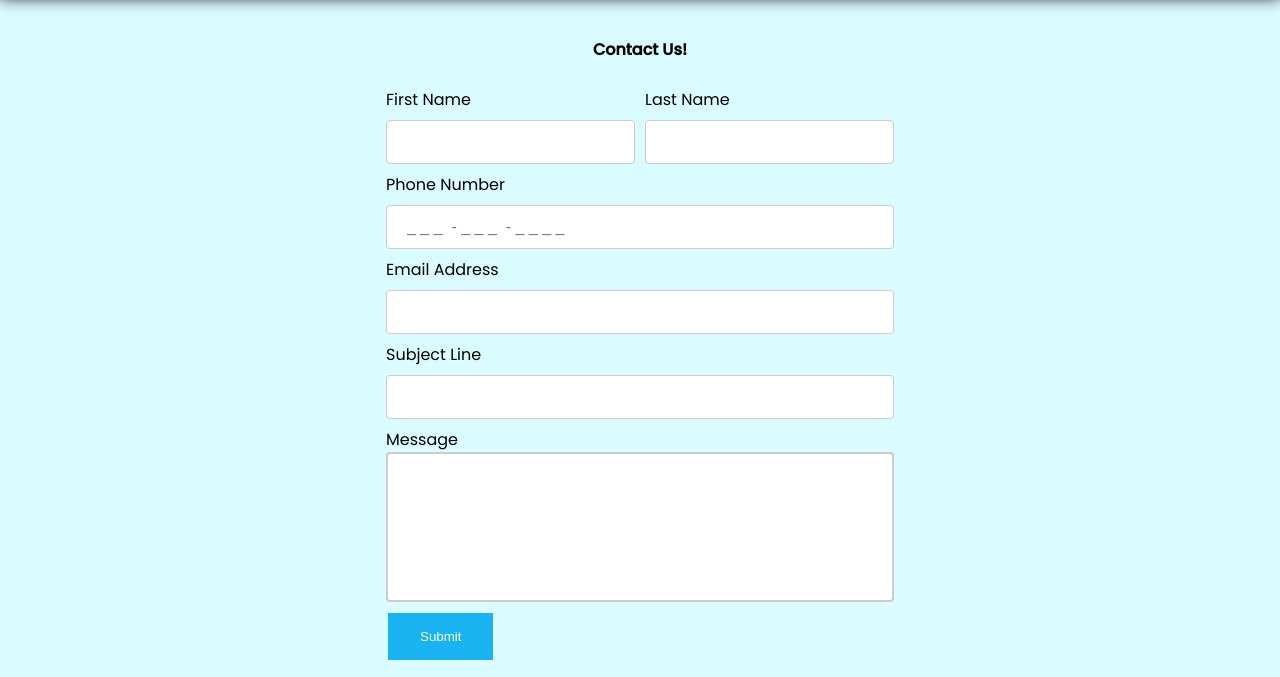
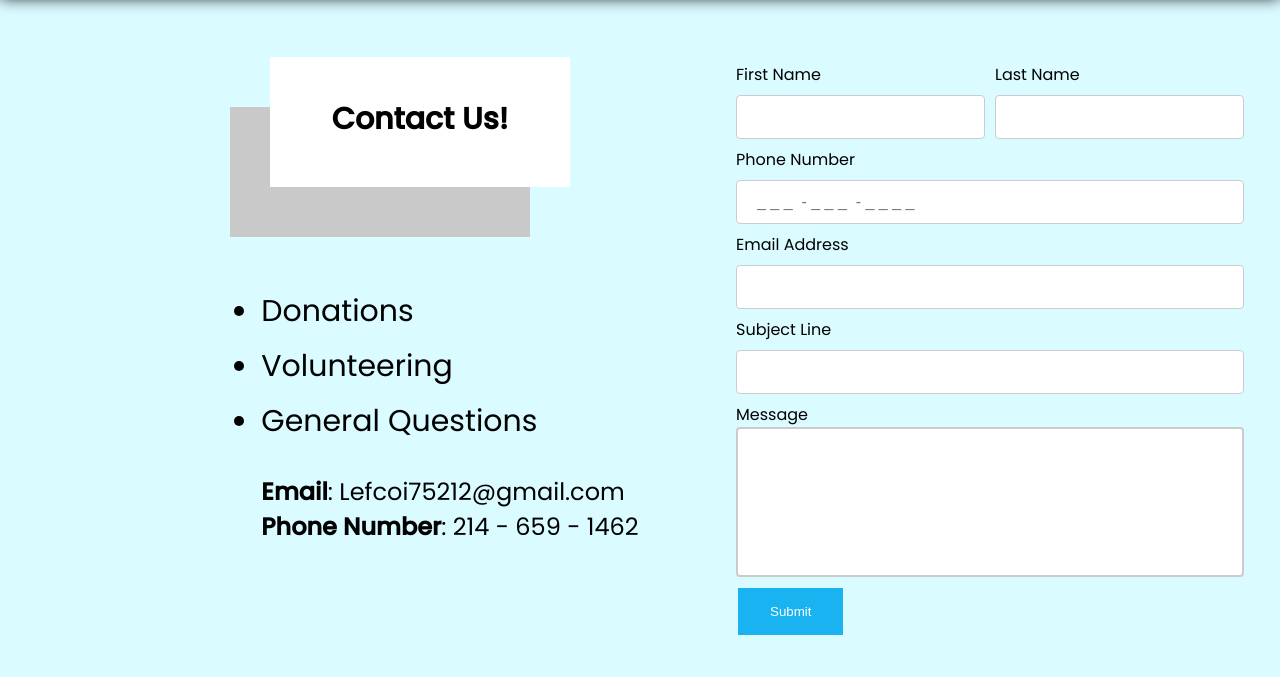
Before and after one commit to AleksOmegaEngineering/LEFCOWebsiteFE, a plain HTML site: page contact.html in a window 1280 px wide. Shown: the part 123-800 px from the top of the page. Drawn offline with nearby package versions, Linux system fonts and the light colour scheme.

Commit message:
Finished adding information to the contact page

```diff
--- a/contact.html
+++ b/contact.html
@@ -47,10 +47,13 @@
 <!--End Header -->
 <!--Begin Main Page Content-->
 <div class="mainContent">
-    <div class="pageMessage">
-        <strong>Contact Us!</strong>
+    <div class="contactPage" id="pageMessage">
+        <div class="box-2"></div>
+        <div class="box-1">
+            <strong>Contact Us!</strong>
+        </div>
     </div>
-    <div class="contactForm">
+    <div class="contactPage" id="contactForm">
         <br />
         <form>
             <div class="firstName">
@@ -83,6 +86,21 @@
             <input type="submit" value="Submit"/>
         </form>
     </div>
+    <div class="contactPage" id="contactInfo">
+        <ul>
+            <li id="donations">Donations</li>
+            <li id="volunteering">Volunteering</li>
+            <li id="generalQuestions">General Questions</li>
+        </ul>
+        <div class="websiteContact">
+            <div class="contactEmail">
+                <strong>Email</strong>: Lefcoi75212@gmail.com
+            </div>
+            <div class="contactPhone">
+                <strong>Phone Number</strong>: 214 - 659 - 1462
+            </div>
+        </div>
+    </div>
 </div>
 <!--End Main Page Content-->
 <script src="js/contact.js"></script>
--- a/css/contact.css
+++ b/css/contact.css
@@ -166,11 +166,53 @@ i{
     flex-direction: column;
     align-items: center;
 }
-.pageMessage{
+.box-1{
+    background-color:white;
+    height:130px;
+    width:300px;
+    padding-top:40px;
+    position:absolute;
+    left:270px;
+    top:180px;
+    text-align:center;
+    font-size:30px;
+}
+.box-2{
+    background-color:#c9c9c9;
+    height:130px;
+    width:300px;
+    margin-top:70px;
+    position:absolute;
+    margin-left:-110px;
+}
+#pageMessage{
     font-family: 'Poppins', sans-serif;
+    padding-right:600px;
 }
-.contactForm{
+#contactInfo{
     font-family: 'Poppins', sans-serif;
+    margin-left:-380px;
+    margin-top:-350px;
+}
+#donations{
+    padding-bottom:10px;
+    font-size:30px;
+}
+#volunteering{
+    padding-bottom:10px;
+    font-size:30px;
+}
+#generalQuestions{
+    font-size:30px;
+}
+.websiteContact{
+    font-family: 'Poppins', sans-serif;
+    padding-top:30px;
+    font-size:24px;
+}
+#contactForm{
+    font-family: 'Poppins', sans-serif;
+    padding-left:700px;
 }
 input[type=text], select{
     width:100%;
```
